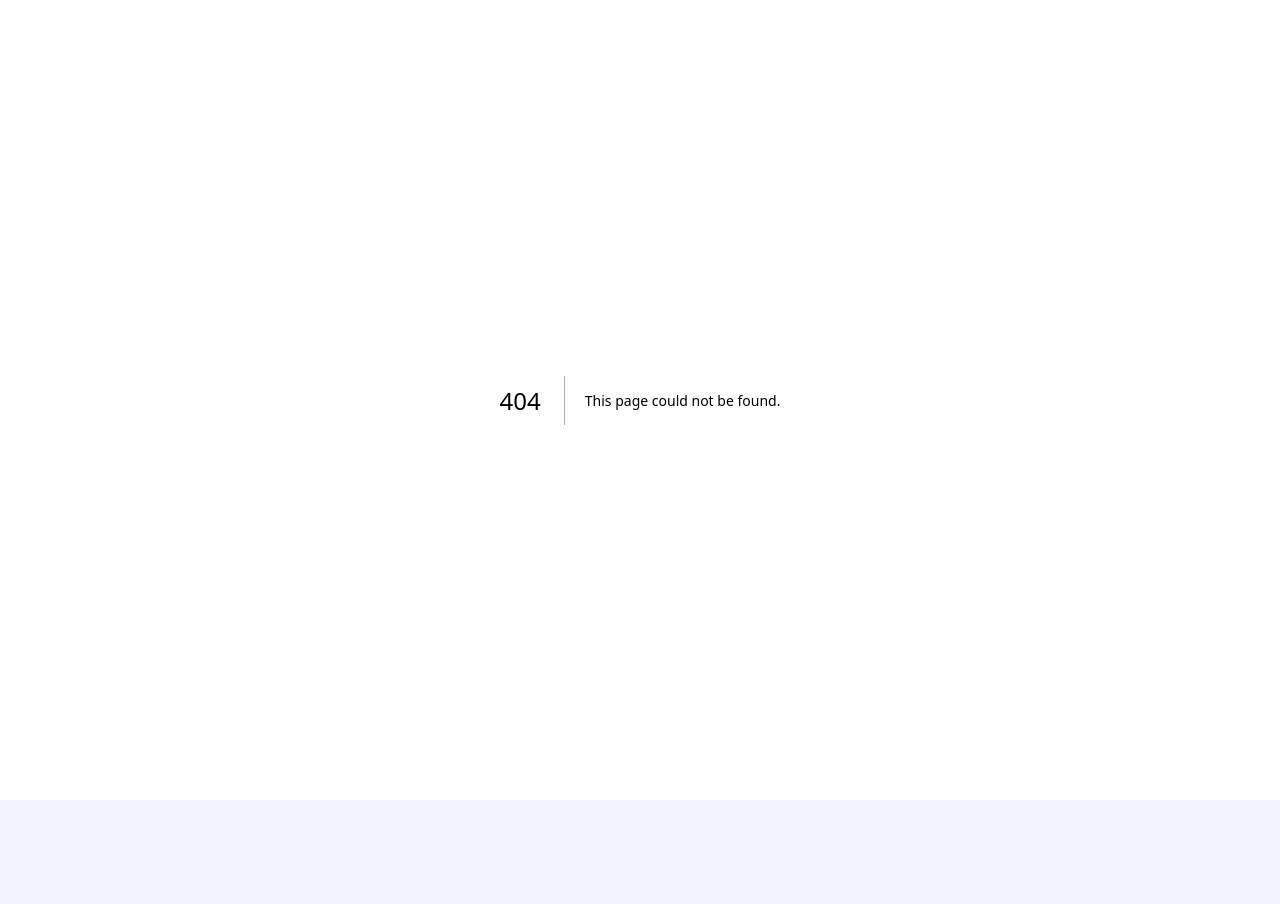
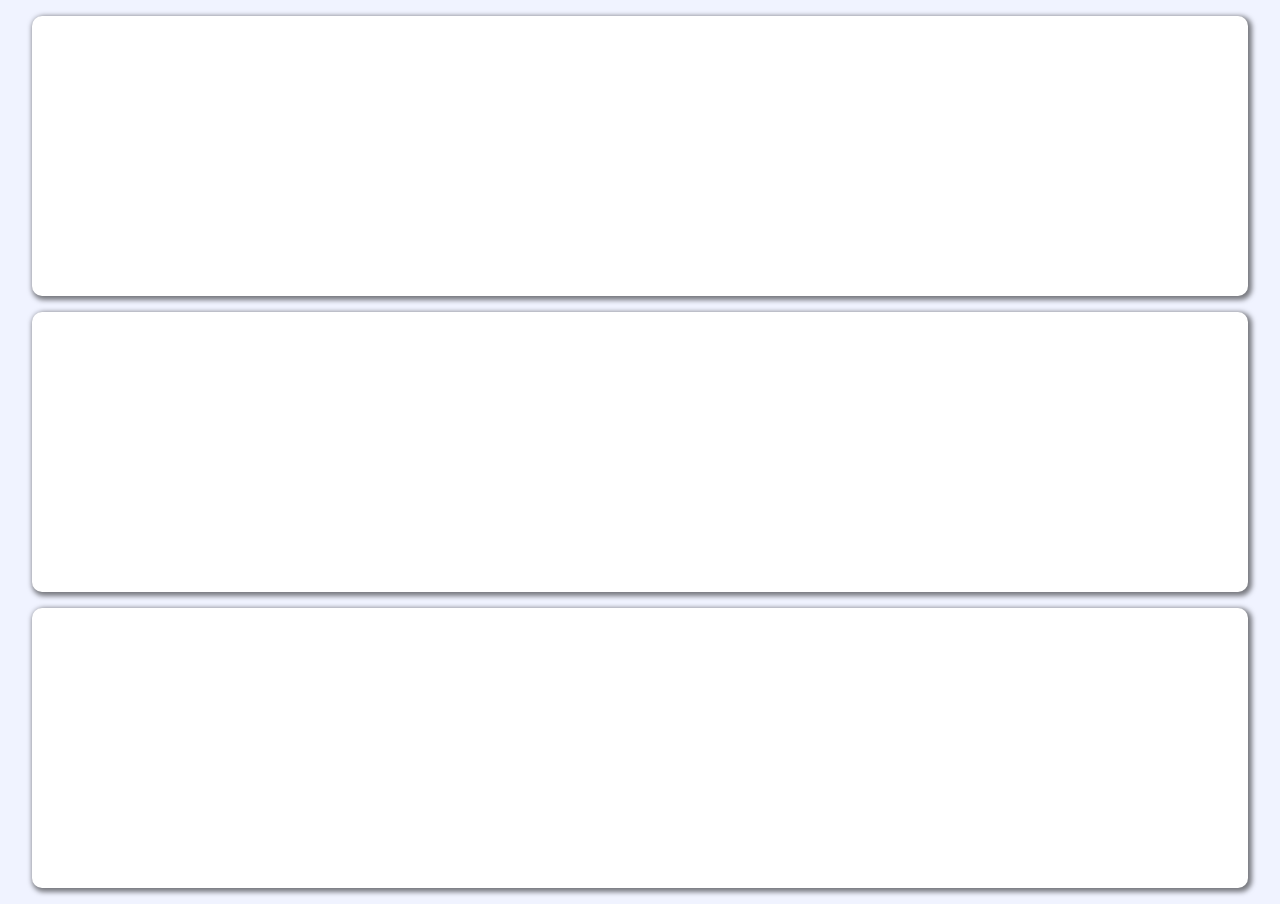
Before and after one commit to Muhammad-Saifullah50/Next-ECommerce-App, a Next.js app: page /oscillatoryGrinderPage/Items/Items in a window 1280 px wide. Before the commit this address had no page. Before the commit the page ends 800 px from the top, so only its background shows below. Built offline with nearby package versions, Linux system fonts and the light colour scheme.

Commit message:
made skeletom of oscillatory  grinders page

```diff
--- a/src/pages/bandSawsPage/Items/Items.js
+++ b/src/pages/bandSawsPage/Items/Items.js
@@ -7,7 +7,7 @@ import Image from 'next/image'
 
 // this function will render title of our categories.
 
-const renderTitle = (id, contentfulData) => {
+export const renderTitle = (id, contentfulData) => {
     const item = contentfulData?.items?.find((item) => item.sys.id === id)
 
     return item ? <h3 key={item.sys.id}>{item?.fields?.title}</h3> : null
@@ -16,7 +16,7 @@ const renderTitle = (id, contentfulData) => {
 
 // this function will render image of our categories.
 
-const renderImage = (id, alt, contentfulData) => {
+export const renderImage = (id, alt, contentfulData) => {
     const asset = contentfulData?.includes?.Asset?.find(asset => asset.sys.id === id)
 
     if (asset) {
@@ -27,13 +27,13 @@ const renderImage = (id, alt, contentfulData) => {
     }
 
 }
-const renderPrice = (id, contentfulData) => {
+export const renderPrice = (id, contentfulData) => {
     const item = contentfulData?.items?.find((item) => item.sys.id === id)
 
     return item ? <p key={item.sys.id}>{item?.fields?.price}</p> : null
 
 }
-const renderRating = (id, contentfulData) => {
+export const renderRating = (id, contentfulData) => {
     const item = contentfulData?.items?.find((item) => item.sys.id === id)
 
     return item ? <p key={item.sys.id}>{item?.fields?.rating}</p> : null
--- a/src/pages/categoriesPage/CategoryPageItems/CategoryPageItems.js
+++ b/src/pages/categoriesPage/CategoryPageItems/CategoryPageItems.js
@@ -59,7 +59,7 @@ const CategoryPageItems = () => {
                     {renderTitle('2FeEPy4Bwc4Rlg2WfH5Vum')}
                     {renderImage('6ccFQQznaehaIdvdkr8ooX', 'oscillatory grinder')}
                     {renderPriceRange('2FeEPy4Bwc4Rlg2WfH5Vum')}
-                    <Link href=''><button>Explore</button></Link>
+                    <Link href='/oscillatoryGrinderPage/OscillatoryGrinderPage'><button>Explore</button></Link>
 
                 </div>
                 <div className={styles.cards}>
--- /dev/null
+++ b/src/pages/oscillatoryGrinderPage/Items/Items.js
@@ -0,0 +1,34 @@
+import styles from '@/styles/oscillatory-grinders-items.module.css'
+import { useContext } from 'react'
+import dataContext from '@/context/dataContext'
+
+import { renderTitle, renderImage, renderPrice, renderRating } from '@/pages/bandSawsPage/Items/Items'
+
+const Items = () => {
+    const contentfulData = useContext(dataContext)
+    console.log(contentfulData)
+
+    return (<>
+<div className={styles.itembox}>
+                <div className={styles.items}>
+                    {renderTitle('', contentfulData)}
+                    {renderImage('', 'alt', contentfulData)}
+                    {renderPrice('', contentfulData)}
+                    {renderRating('', contentfulData)}
+                </div>
+                <div className={styles.items}>
+                    {renderTitle('', contentfulData)}
+                    {renderImage('', 'alt', contentfulData)}
+                    {renderPrice('', contentfulData)}
+                    {renderRating('', contentfulData)}
+                </div>
+                <div className={styles.items}>
+                    {renderTitle('', contentfulData)}
+                    {renderImage('', 'alt', contentfulData)}
+                    {renderPrice('', contentfulData)}
+                    {renderRating('', contentfulData)}
+                </div>
+            </div>
+    </>)
+}
+export default Items
--- /dev/null
+++ b/src/styles/oscillatory-grinders-items.module.css
@@ -0,0 +1,10 @@
+.items{
+    margin: 2vh auto;
+    width: 95%;
+    background-color: white;
+    height: 35vh;
+    box-shadow: 2px 2px 5px 2px rgba(0, 0, 0, 0.5);
+    border-radius: 10px;
+
+
+}
```
Also changed, not shown: src/pages/oscillatoryGrinderPage/OscillatoryGrinderPage.js (added, +19 -0 lines), src/styles/oscillatorygrinderspage.module.css (added, +16 -0 lines).
